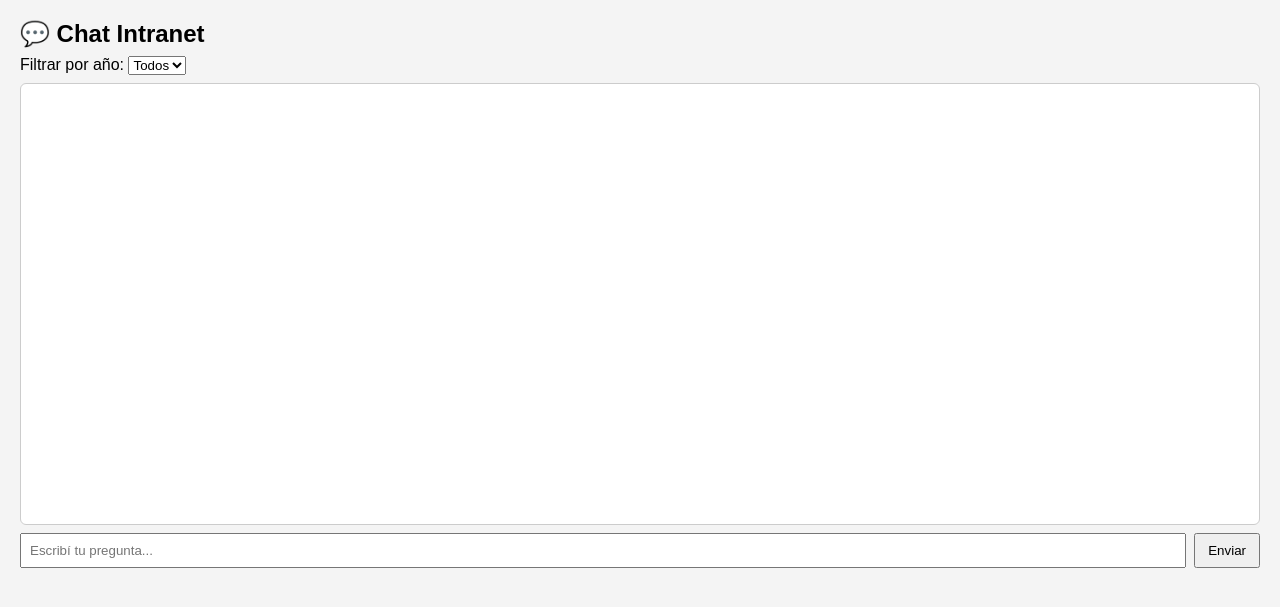
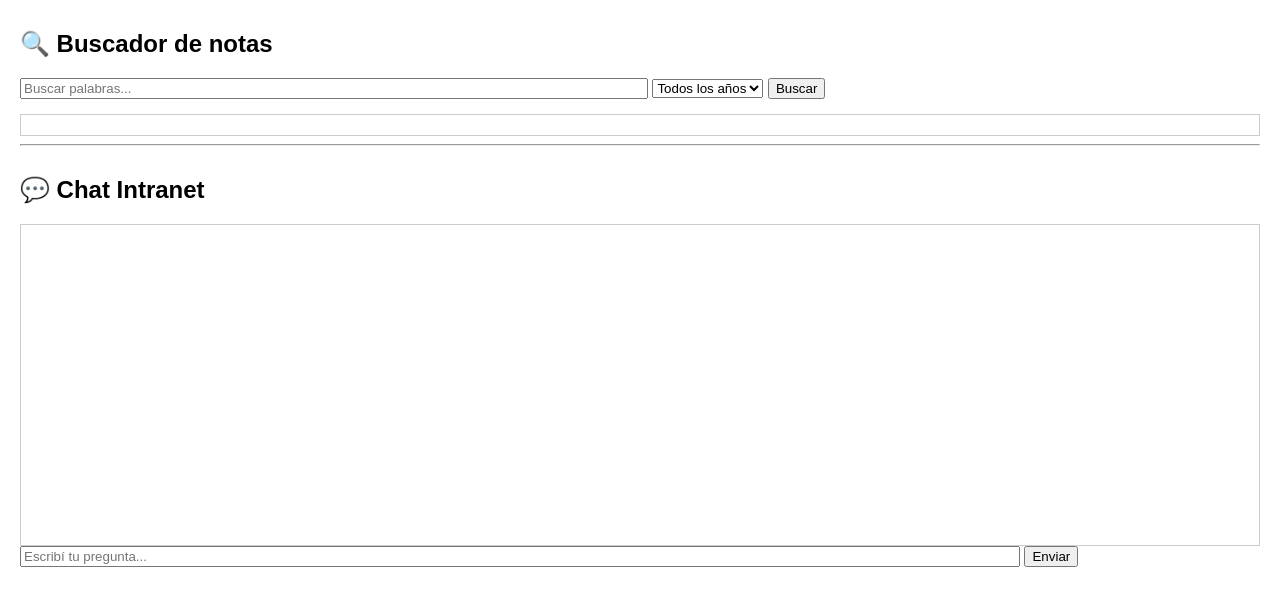
Before and after one commit to comunicacionjudicialcaba/chatbot-intranet-indexer, a Flask app: page / in a window 1280 px wide. Shown: the top 607 px of the page. Run offline with Flask 3, Linux system fonts and the light colour scheme; parts of the project's set-up code (start-up, migrations or seed data) failed here and were passed over.

Commit message:
Update index.html

```diff
--- a/templates/index.html
+++ b/templates/index.html
@@ -1,82 +1,122 @@
 <!DOCTYPE html>
 <html lang="es">
 <head>
-<meta charset="UTF-8" />
-<title>Chatbot Intranet</title>
+  <meta charset="UTF-8" />
+  <title>Chatbot Intranet</title>
 
-<style>
-body { font-family: Arial, sans-serif; margin:20px; background:#f4f4f4; }
-h2 { margin-bottom:8px; }
+  <style>
+    body { font-family: Arial, sans-serif; margin: 20px; }
 
-#topbar { margin-bottom:8px; }
-#chat { border:1px solid #ccc; background:#fff; padding:10px; height:420px; overflow-y:auto; border-radius:6px; }
+    h2 { margin-top: 30px; }
 
-.user { color:#003366; margin-top:10px; white-space:pre-wrap; }
-.bot { color:#1b5e20; margin-top:10px; white-space:pre-wrap; }
+    #searchBox { margin-bottom: 15px; }
+    #results { border: 1px solid #ccc; padding: 10px; max-height: 300px; overflow-y: auto; }
 
-#typing { font-style:italic; color:#666; margin-top:5px; display:none; }
+    .result { margin-bottom: 10px; }
+    .result a { text-decoration: none; color: #0645ad; }
 
-.input-row { display:flex; gap:8px; margin-top:8px; }
-#msg { flex:1; padding:8px; }
+    #chat { border: 1px solid #ccc; padding: 10px; height: 300px; overflow-y: auto; margin-top: 10px; }
 
-button { padding:8px 12px; cursor:pointer; }
+    .user { color: #006; margin-top: 10px; }
+    .bot { color: #060; margin-top: 10px; }
 
-a { color:#0b5ed7; }
+    .typing { font-style: italic; color: #999; }
 
-.copy-btn { font-size:12px; margin-top:4px; }
+    .feedback { margin-top: 8px; font-size: 14px; }
+    .stars span { cursor: pointer; font-size: 18px; }
 
-#feedback { margin-top:10px; border-top:1px solid #ccc; padding-top:8px; }
+  </style>
+</head>
+<body>
 
-.star { cursor:pointer; font-size:20px; color:#ccc; }
-.star.selected { color:#ff9800; }
+<h2>🔍 Buscador de notas</h2>
 
-textarea { width:100%; height:60px; }
-</style>
-</head>
+<div id="searchBox">
+  <input id="searchInput" type="text" placeholder="Buscar palabras..." style="width:50%" />
 
-<body>
+  <select id="yearFilter">
+    <option value="">Todos los años</option>
+  </select>
+
+  <button onclick="runSearch()">Buscar</button>
+</div>
+
+<div id="results"></div>
+
+<hr>
 
 <h2>💬 Chat Intranet</h2>
 
-<div id="topbar">
-  Filtrar por año:
-  <select id="yearFilter">
-    <option value="">Todos</option>
-    <option>2025</option>
-    <option>2024</option>
-  </select>
-</div>
+<div id="chat"></div>
 
-<div id="chat"></div>
-<div id="typing">🤖 escribiendo…</div>
-
-<div class="input-row">
-  <input id="msg" type="text" placeholder="Escribí tu pregunta..." />
-  <button onclick="send()">Enviar</button>
-</div>
-
-<div id="feedback" style="display:none;">
-  <h4>¿Cómo fue la respuesta?</h4>
-  <div id="stars">
-    <span class="star" onclick="rate(1)">★</span>
-    <span class="star" onclick="rate(2)">★</span>
-    <span class="star" onclick="rate(3)">★</span>
-    <span class="star" onclick="rate(4)">★</span>
-    <span class="star" onclick="rate(5)">★</span>
-  </div>
-  <textarea id="comment" placeholder="Comentario opcional..."></textarea>
-  <button onclick="sendFeedback()">Enviar feedback</button>
-</div>
+<input id="msg" type="text" style="width:80%" placeholder="Escribí tu pregunta..." />
+<button onclick="send()">Enviar</button>
 
 <script>
 const chat = document.getElementById("chat");
 const input = document.getElementById("msg");
-const typing = document.getElementById("typing");
+const resultsBox = document.getElementById("results");
 const yearFilter = document.getElementById("yearFilter");
 
-let lastQuestion = "";
-let lastAnswer = "";
-let rating = 0;
+let DATA = [];
+
+// --------------------
+// LOAD DATA FOR SEARCH
+// --------------------
+
+fetch("/data")
+  .then(r => r.json())
+  .then(data => {
+    DATA = data;
+    buildYearFilter();
+  });
+
+function buildYearFilter(){
+  const years = [...new Set(DATA.map(d => d.anio).filter(Boolean))].sort((a,b)=>b-a);
+  years.forEach(y=>{
+    const o = document.createElement("option");
+    o.value = y;
+    o.textContent = y;
+    yearFilter.appendChild(o);
+  });
+}
+
+// --------------------
+// SEARCH
+// --------------------
+
+function runSearch(){
+  const q = document.getElementById("searchInput").value.toLowerCase();
+  const year = yearFilter.value;
+
+  resultsBox.innerHTML = "";
+
+  let res = DATA.filter(d=>{
+    const text = ((d.titulo||"") + " " + (d.texto||"")).toLowerCase();
+    if(q && !text.includes(q)) return false;
+    if(year && String(d.anio) !== year) return false;
+    return true;
+  });
+
+  if(!res.length){
+    resultsBox.innerHTML = "<i>No hay resultados</i>";
+    return;
+  }
+
+  res.slice(0,100).forEach(d=>{
+    const div = document.createElement("div");
+    div.className = "result";
+    div.innerHTML = `
+      <b>${d.fecha || ""}</b> — ${d.titulo || ""}<br>
+      <a href="${d.url}" target="_blank">Ver nota</a>
+    `;
+    resultsBox.appendChild(div);
+  });
+}
+
+// --------------------
+// CHAT
+// --------------------
 
 function add(text, cls){
   const d = document.createElement("div");
@@ -90,78 +130,34 @@ function send(){
   const text = input.value.trim();
   if(!text) return;
 
-  lastQuestion = text;
-
   add("👤 " + text, "user");
   input.value = "";
-  typing.style.display = "block";
+
+  const typing = document.createElement("div");
+  typing.className = "typing";
+  typing.textContent = "🤖 escribiendo...";
+  chat.appendChild(typing);
 
   fetch("/chat",{
     method:"POST",
     headers:{ "Content-Type":"application/json" },
-    body: JSON.stringify({
-      question: text,
-      year: yearFilter.value
-    })
+    body: JSON.stringify({ question: text })
   })
   .then(r => r.json())
   .then(data => {
-    typing.style.display = "none";
-    lastAnswer = data.answer || "Sin respuesta";
-
-    add("🤖 " + lastAnswer +
-        `<div><button class="copy-btn" onclick="copyLast()">📋 Copiar</button></div>`,
-        "bot");
-
-    document.getElementById("feedback").style.display = "block";
-    resetStars();
+    typing.remove();
+    add("🤖 " + (data.answer || "Sin respuesta"), "bot");
   })
   .catch(err => {
-    typing.style.display = "none";
+    console.error(err);
+    typing.remove();
     add("❌ Error al consultar el servidor", "bot");
   });
-}
-
-function copyLast(){
-  navigator.clipboard.writeText(lastAnswer);
-  alert("Respuesta copiada");
 }
 
 input.addEventListener("keydown", e=>{
   if(e.key === "Enter") send();
 });
-
-/* ---------- Feedback ---------- */
-
-function rate(n){
-  rating = n;
-  const stars = document.querySelectorAll(".star");
-  stars.forEach((s,i)=>{
-    s.classList.toggle("selected", i < n);
-  });
-}
-
-function resetStars(){
-  rating = 0;
-  document.querySelectorAll(".star").forEach(s=>s.classList.remove("selected"));
-  document.getElementById("comment").value = "";
-}
-
-function sendFeedback(){
-  fetch("/feedback",{
-    method:"POST",
-    headers:{ "Content-Type":"application/json" },
-    body: JSON.stringify({
-      question: lastQuestion,
-      answer: lastAnswer,
-      rating: rating,
-      comment: document.getElementById("comment").value
-    })
-  }).then(()=>{
-    alert("Gracias por tu feedback 🙌");
-    document.getElementById("feedback").style.display = "none";
-  });
-}
 </script>
 
 </body>
```
